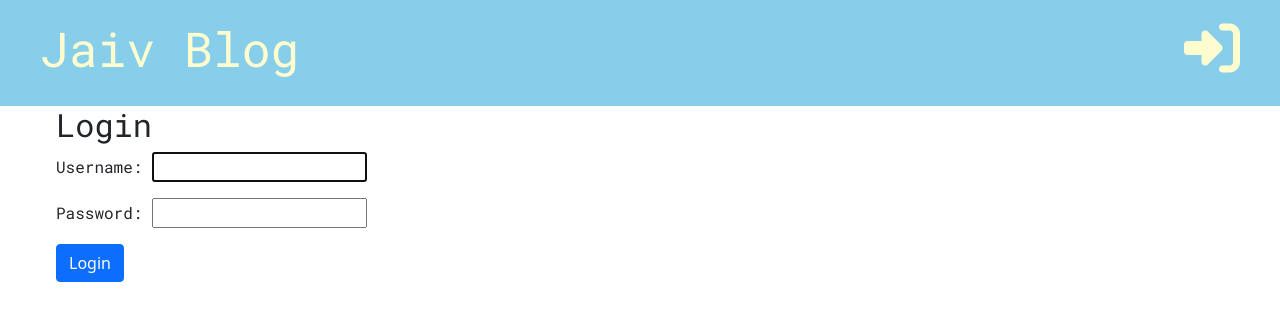
After one commit to Jaiv24/my_django_site, a Django app: page /accounts/login/ in a window 1280 px wide. The commit adds this page. Shown: the top 321 px of the page. Run offline with Django 3.2, Linux system fonts and the light colour scheme; some libraries are stand-ins or nearby versions.

Commit message:
Added built in login functionality

```diff
--- a/blog/templates/blog/base.html
+++ b/blog/templates/blog/base.html
@@ -4,7 +4,7 @@
 <head>
     {% load static %}
     <meta charset="UTF-8">
-    <title>Jaiv BLOG</title>
+    <title>{% block title %} {% endblock %}</title>
     <link href="https://fonts.googleapis.com/css2?family=Roboto+Mono:wght@400;600&display=swap" rel="stylesheet" type="text/css">
     <!--    <link rel="stylesheet" href="https://stackpath.bootstrapcdn.com/bootstrap/4.5.0/css/bootstrap.min.css">-->
     <!-- CSS only -->
@@ -20,6 +20,8 @@
     {% if user.is_authenticated %}
          <a href="{% url 'post_draft_list' %}" class="top-menu"><i class="fab fa-firstdraft fa-2x" style="color: #fffdd0;"></i><p style="font-size: 12pt;">Draft</p></a>
         <a href="{% url 'post_new' %}" class="top-menu"><i class="fas fa-plus fa-2x" style="color: #fffdd0;"></i><p style="font-size: 12pt; padding-left: 10px">Add</p></a>
+    {% else %}
+        <a href="{% url 'login' %}" class="top-menu"><i class="fas fa-sign-in-alt fa-2x"></i></a>
     {% endif %}
     <h1><a href="{% url 'post_list' %}"> Jaiv Blog </a> </h1>
 </div>
--- a/blog/templates/blog/post_detail.html
+++ b/blog/templates/blog/post_detail.html
@@ -1,5 +1,5 @@
 {% extends 'blog/base.html'%}
-
+{% block title %} {{ post.title }} {% endblock %}
     {% block content %}
         <div class="post">
             {% if post.published_date %}
--- a/blog/templates/blog/post_draft_list.html
+++ b/blog/templates/blog/post_draft_list.html
@@ -1,5 +1,5 @@
 {% extends 'blog/base.html' %}
-
+{% block title %}My Drafts{% endblock %}
 {% block content %}
 
     {% for post in posts %}
--- a/blog/templates/blog/post_edit.html
+++ b/blog/templates/blog/post_edit.html
@@ -1,4 +1,5 @@
 {% extends 'blog/base.html' %}
+{% block title %} {{ post.title }} {% endblock %}
 {% block content %}
     <h1> New Post </h1>
     <form method="post" class="post-form-blog">
--- a/blog/templates/blog/post_list.html
+++ b/blog/templates/blog/post_list.html
@@ -1,4 +1,5 @@
 {% extends 'blog/base.html' %}
+{% block title %}My Blog{% endblock %}
     {% block content %}
             {% for post in posts %}
             <div class="post">
--- /dev/null
+++ b/blog/templates/registration/login.html
@@ -0,0 +1,10 @@
+{% extends 'blog/base.html' %}
+{% block title %} Login {% endblock %}
+{% block content %}
+    <h2>Login</h2>
+    <form method="post">
+    {% csrf_token %}
+    {{ form.as_p }}
+        <button type="submit" class="btn btn-primary">Login</button>
+    </form>
+{% endblock %}
--- a/blog/urls.py
+++ b/blog/urls.py
@@ -1,6 +1,8 @@
 from django.urls import path
 
 from . import views
+
+from django.contrib.auth.views import LoginView
 
 urlpatterns = [
     path('', views.post_list, name='post_list'),
@@ -9,5 +11,6 @@ urlpatterns = [
     path('post/<int:pk>/edit/', views.post_edit, name='post_edit'),
     path('drafts/', views.post_draft_list, name='post_draft_list'),
     path('post/<int:pk>/publish/', views.post_publish, name='post_publish'),
-
+    #path('accounts/login/', auth_views.login, name='login'),
+    path('accounts/login/', LoginView.as_view(), name='login'),
 ]
--- a/mySite/settings.py
+++ b/mySite/settings.py
@@ -25,6 +25,8 @@ SECRET_KEY = 'yfp13)0gn7rkc^c0hm&4$w)zew%l&bm+b@4+8=9&z=0fxyxm=^'
 DEBUG = True
 
 ALLOWED_HOSTS = []
+
+LOGIN_REDIRECT_URL = 'post_list'
 
 # Application definition
 
--- a/mySite/urls.py
+++ b/mySite/urls.py
@@ -20,5 +20,5 @@ urlpatterns = [
     path('admin/', admin.site.urls),
 
     # 127.0.0.1:8000/ {goes to home page}
-    path('', include('blog.urls'))
+    path('', include('blog.urls')),
 ]
```
Also changed, not shown: blog/views.py (+7 -2 lines), db.sqlite3.
